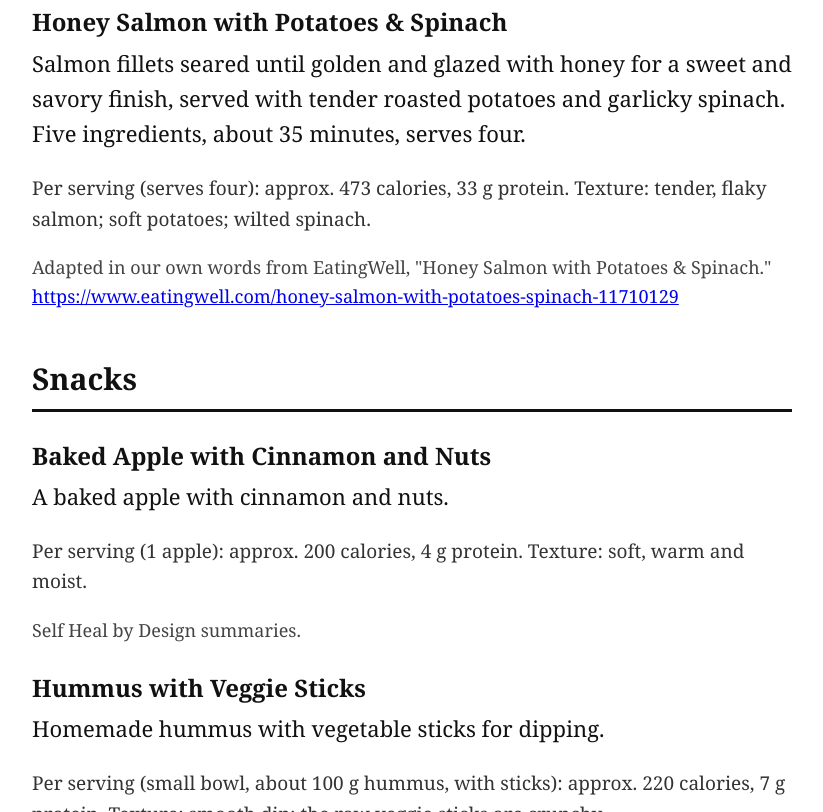
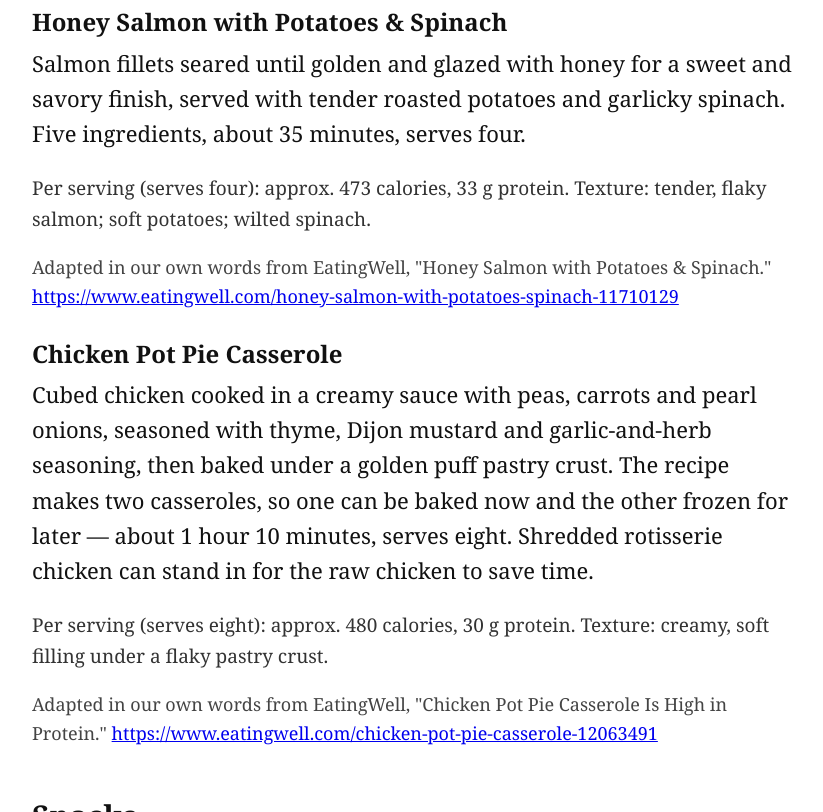
Before and after one commit to ForgeDreams-AI/alisa-cookbook, a plain HTML site: page index.html in a window 1280 px wide. Shown: the part 11188-12000 px from the top of the page, without its empty margins (228-1051 px from the left). Drawn offline with Linux system fonts and the light colour scheme.

Commit message:
Add Chicken Pot Pie Casserole (EatingWell) to Dinner (Nov 22 daily refresh)

```diff
--- a/index.html
+++ b/index.html
@@ -188,6 +188,11 @@
 <p class="nutrition">Per serving (serves four): approx. 473 calories, 33 g protein. Texture: tender, flaky salmon; soft potatoes; wilted spinach.</p>
 <p class="source">Adapted in our own words from EatingWell, "Honey Salmon with Potatoes &amp; Spinach." <a href="https://www.eatingwell.com/honey-salmon-with-potatoes-spinach-11710129">https://www.eatingwell.com/honey-salmon-with-potatoes-spinach-11710129</a></p>
 
+<h3>Chicken Pot Pie Casserole</h3>
+<p>Cubed chicken cooked in a creamy sauce with peas, carrots and pearl onions, seasoned with thyme, Dijon mustard and garlic-and-herb seasoning, then baked under a golden puff pastry crust. The recipe makes two casseroles, so one can be baked now and the other frozen for later — about 1 hour 10 minutes, serves eight. Shredded rotisserie chicken can stand in for the raw chicken to save time.</p>
+<p class="nutrition">Per serving (serves eight): approx. 480 calories, 30 g protein. Texture: creamy, soft filling under a flaky pastry crust.</p>
+<p class="source">Adapted in our own words from EatingWell, "Chicken Pot Pie Casserole Is High in Protein." <a href="https://www.eatingwell.com/chicken-pot-pie-casserole-12063491">https://www.eatingwell.com/chicken-pot-pie-casserole-12063491</a></p>
+
 <h2>Snacks</h2>
 <h3>Baked Apple with Cinnamon and Nuts</h3>
 <p>A baked apple with cinnamon and nuts.</p>
```
